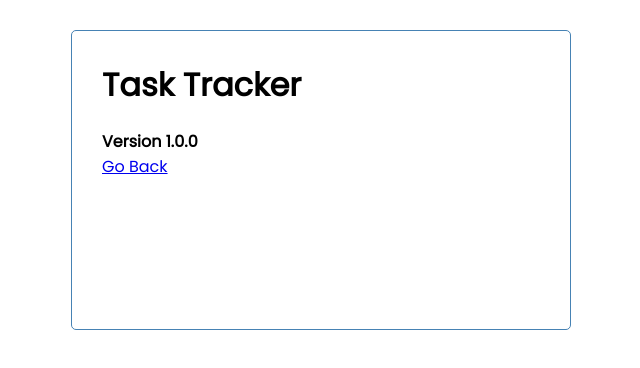
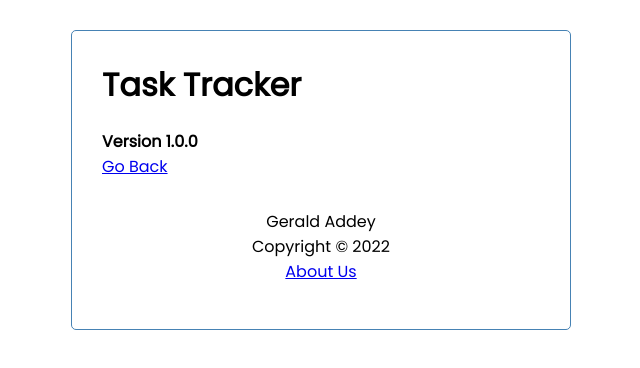
Before and after one commit to geraldaddey/task-tracker-app, a React (Create React App) app: page /about in a window 1280 px wide. Shown: the top 368 px of the page, without its empty margins (319-959 px from the left). Built offline with nearby package versions, Linux system fonts and the light colour scheme; data requests are answered from the project's data file.

Commit message:
final commit

```diff
--- a/src/App.js
+++ b/src/App.js
@@ -1,7 +1,7 @@
 import { useState, useEffect } from "react";
 import { BrowserRouter as Router, Route, Routes } from "react-router-dom";
 import Header from "./components/Header";
-// import Footer from "./components/Footer.js";
+import NewFooter from "./components/NewFooter";
 import Tasks from "./components/Tasks";
 import AddTask from "./components/AddTask";
 import About from "./components/About";
@@ -114,7 +114,7 @@ const App = () => {
           />
           <Route path="/about" element={<About />} />
         </Routes>
-        {/* <Footer /> */}
+        <NewFooter />
       </div>
     </Router>
   );
--- a/src/Footer.js
+++ b/src/Footer.js
@@ -1,5 +1,4 @@
 import { Link } from "react-router-dom";
-
 const Footer = () => {
   return (
     <footer style={{ footerStyles }}>
--- /dev/null
+++ b/src/components/NewFooter.js
@@ -0,0 +1,18 @@
+import { Link } from "react-router-dom";
+
+const NewFooter = () => {
+  return (
+    <footer>
+      <p style={{ footerStyles }}> Gerald Addey </p>
+      <p>Copyright &copy; 2022</p>
+      <Link to="/about">About Us</Link>
+    </footer>
+  );
+};
+
+const footerStyles = {
+  color: "grey",
+  fontWeight: "light",
+};
+
+export default NewFooter;
```
